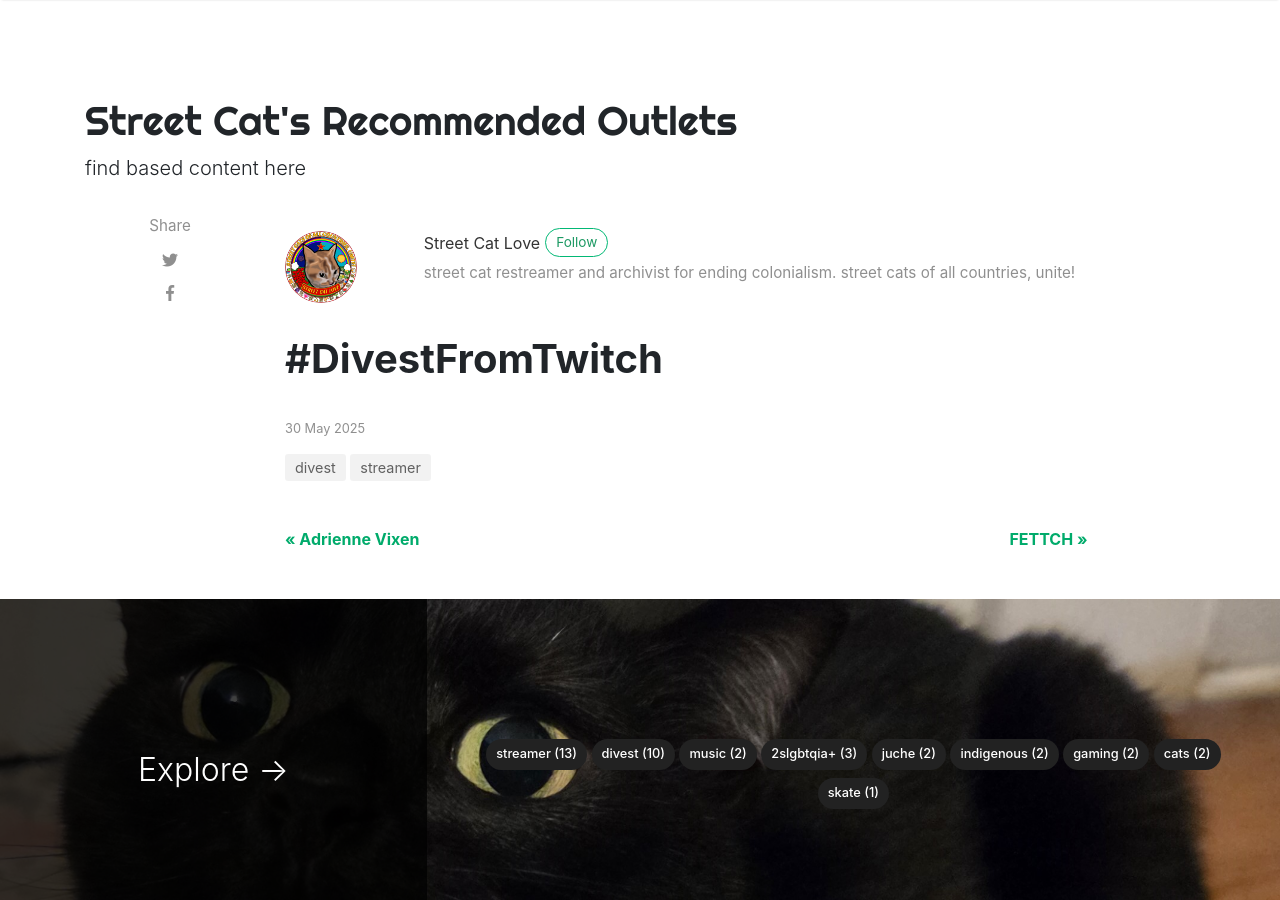
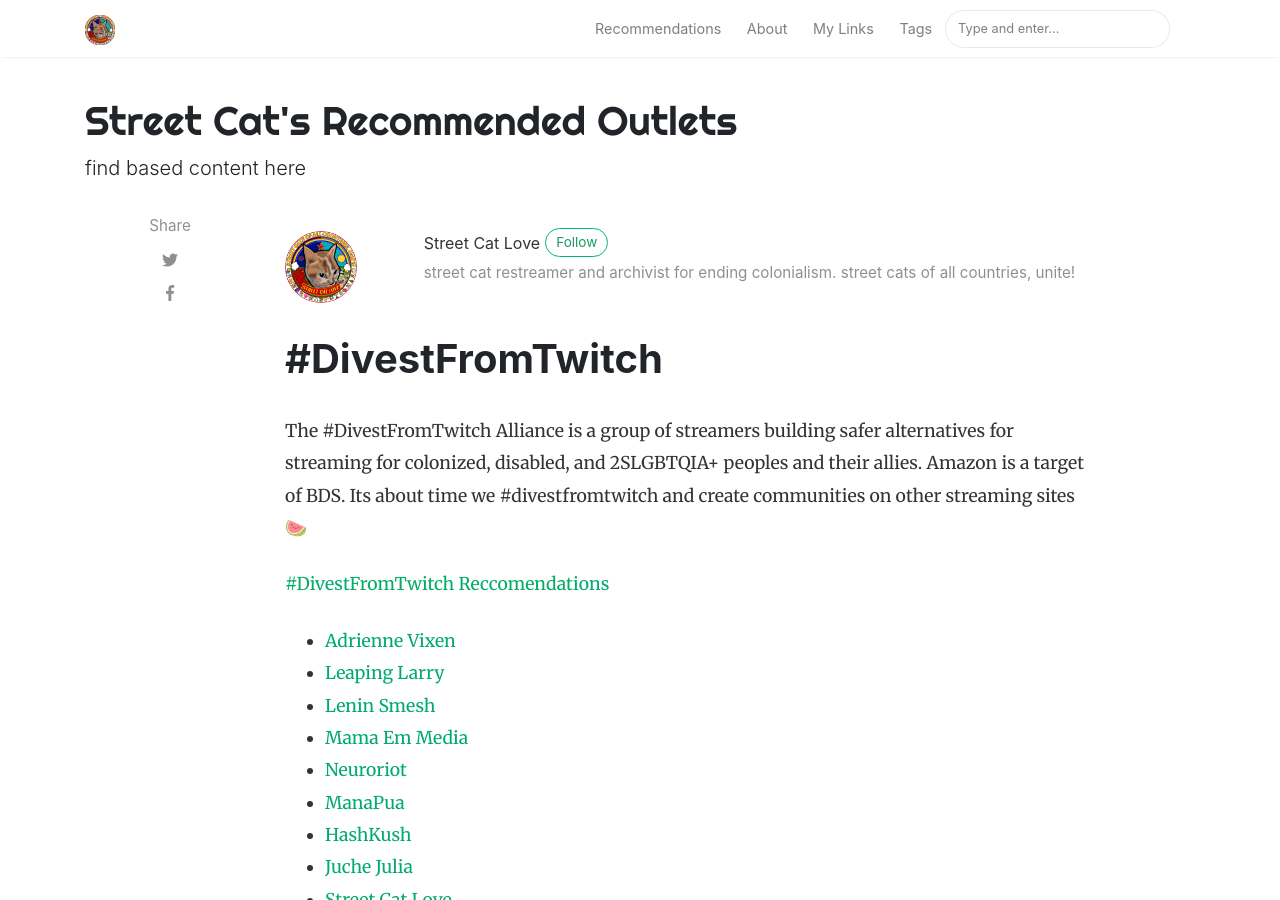
Before and after one commit to StreetCatLove/recs, a Jekyll site: the page built from _posts/2025-05-30-divest.md, in a window 1280 px wide and 900 px high. Built offline with Jekyll 4.4.1, drawn with Linux system fonts in a browser that asks for light colours; nearby versions of some CDN libraries; comment, search, counter and statistics services are not loaded.

Commit message:
Update 2025-05-30-divest.md

```diff
--- a/_posts/2025-05-30-divest.md
+++ b/_posts/2025-05-30-divest.md
@@ -8,3 +8,17 @@
 hidden: false
 comments: false
 ---
+
+The #DivestFromTwitch Alliance is a group of streamers building safer alternatives for streaming for colonized, disabled, and 2SLGBTQIA+ peoples and their allies. Amazon is a target of BDS. Its about time we #divestfromtwitch and create communities on other streaming sites 🍉
+
+<a href="https://streetcatlove.github.io/hellostreetcat/divest">#DivestFromTwitch Reccomendations</a>
+
+* <a href="https://allmylinks.com/adriennevixen">Adrienne Vixen</a>
+* <a href="https://beacons.ai/llarry">Leaping Larry</a>
+* <a href="https://linktr.ee/leninsmesh">Lenin Smesh</a>
+* <a href="https://bsky.app/profile/mamaemmedia.bsky.social">Mama Em Media</a>
+* <a href="https://neuroriot.net/">Neuroriot</a>
+* <a href="https://streetcatlove.github.io/ManaPua/">ManaPua</a>
+* <a href="https://streetcatlove.github.io/HashKush/">HashKush</a>
+* <a href="https://streetcatlove.github.io/JucheJulia/">Juche Julia</a>
+* <a href="https://streetcatlove.github.io">Street Cat Love</a>
```
